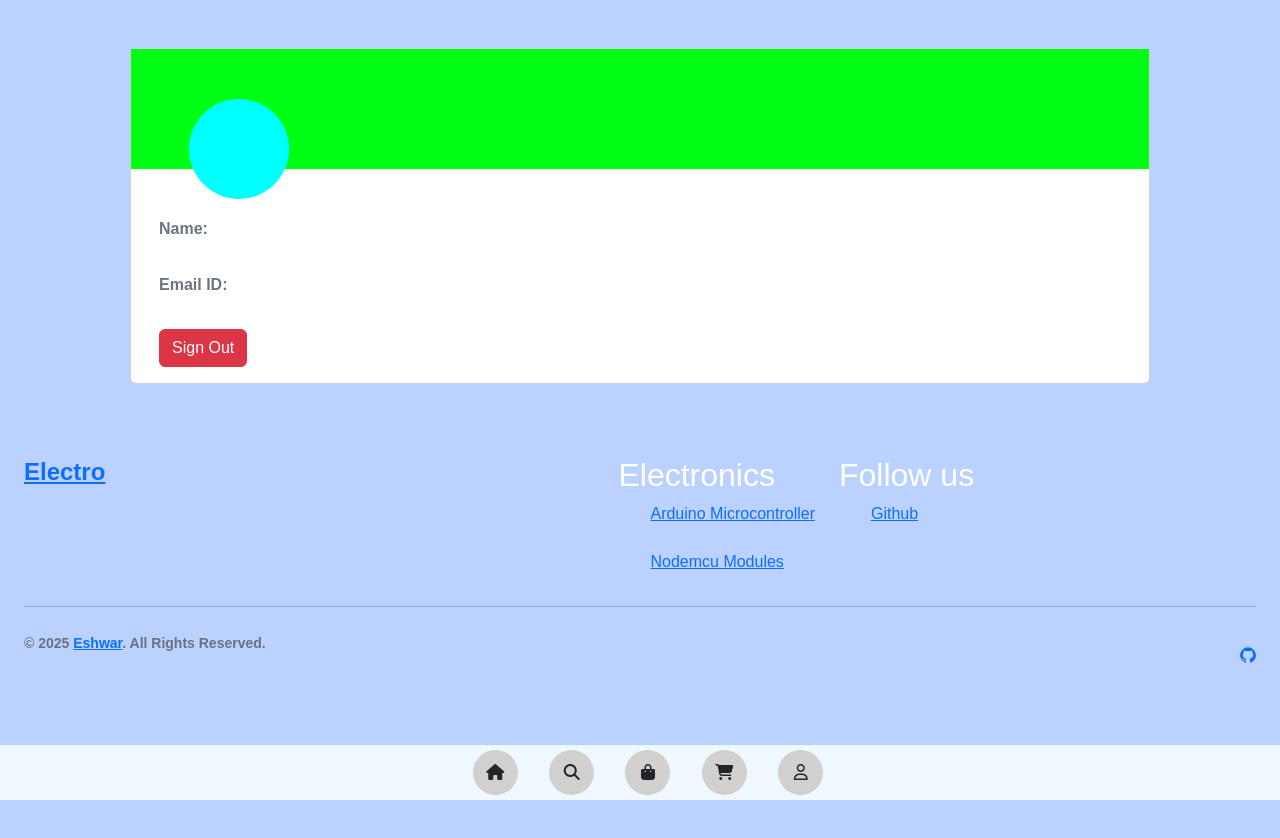
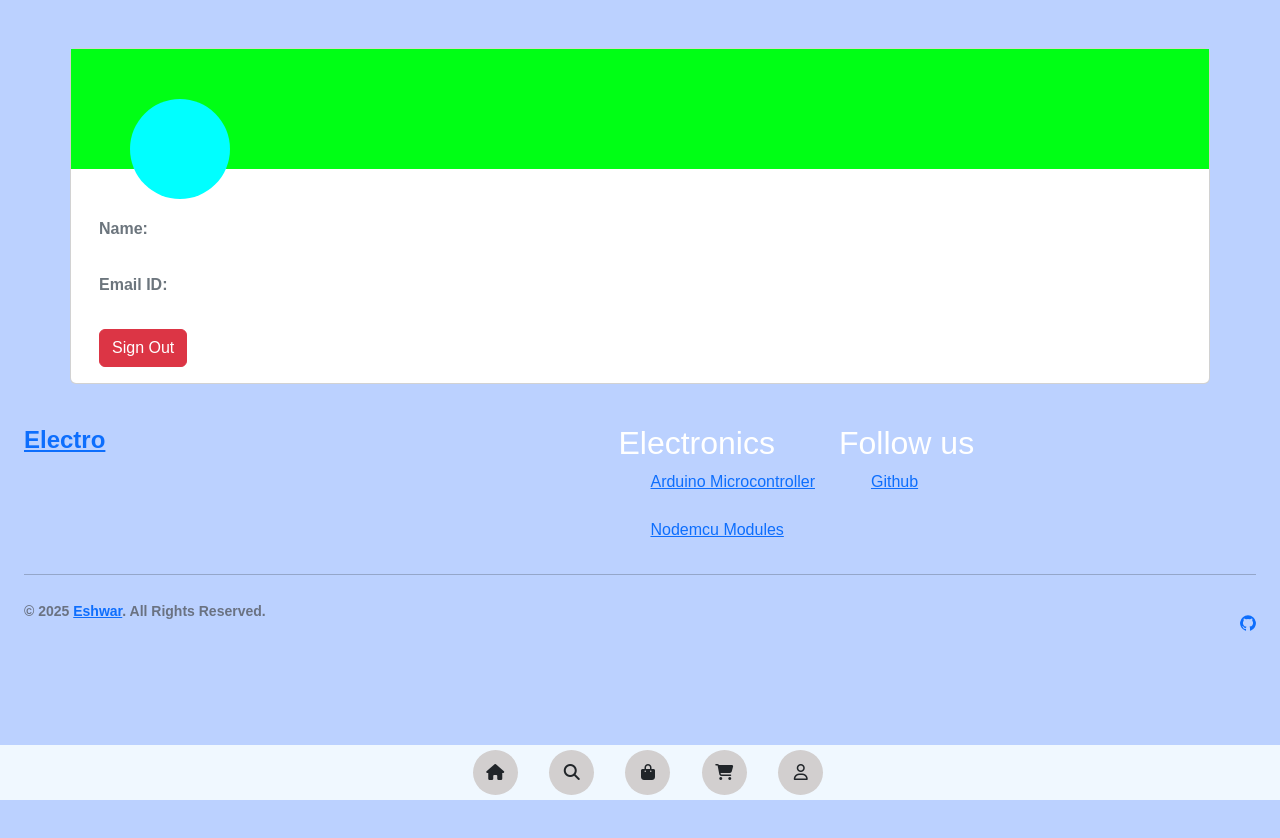
Before and after one commit to eshwargit2/Complete_Ecommerce_MERN, a React (Vite) app in the folder frontend/: page /account in a window 1280 px wide. Shown: the top 838 px of the page. Built offline with nearby package versions, Linux system fonts and the light colour scheme; no server answers; sample sign-in values are in the browser's storage; a web font is replaced by a local one.

Commit message:
style update

```diff
--- a/frontend/src/Components/Account.jsx
+++ b/frontend/src/Components/Account.jsx
@@ -44,7 +44,7 @@ const ServerURL = import.meta.env.VITE_API_URL;
     <div className='account-page mt-5'>
 
        <div className="container mt-5 ">
-        <div className="row card m-5">
+        <div className="row card ">
           <div className="banner" > </div>
           <div className="profile col-12 ms-5" >
                <div className="dp">
```
